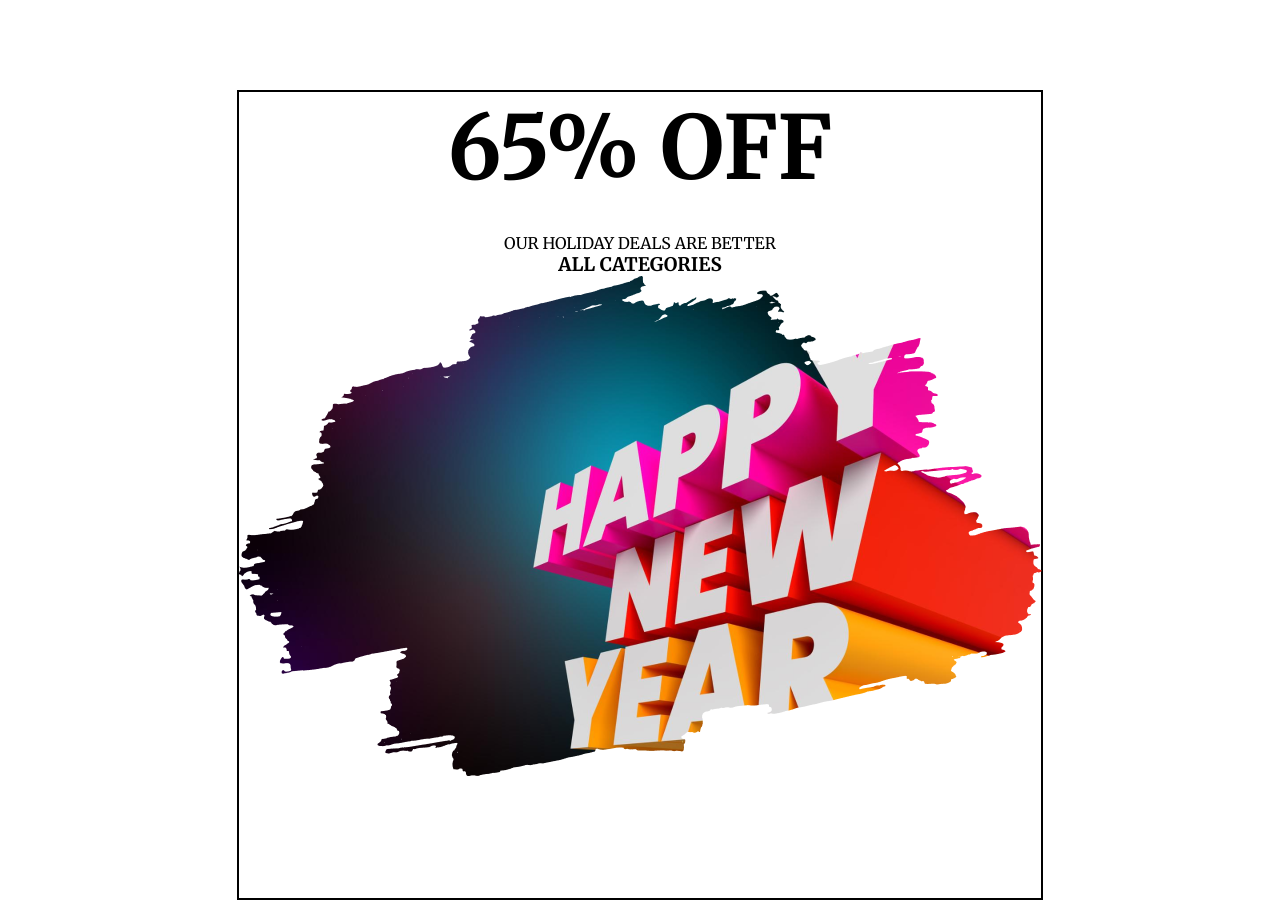
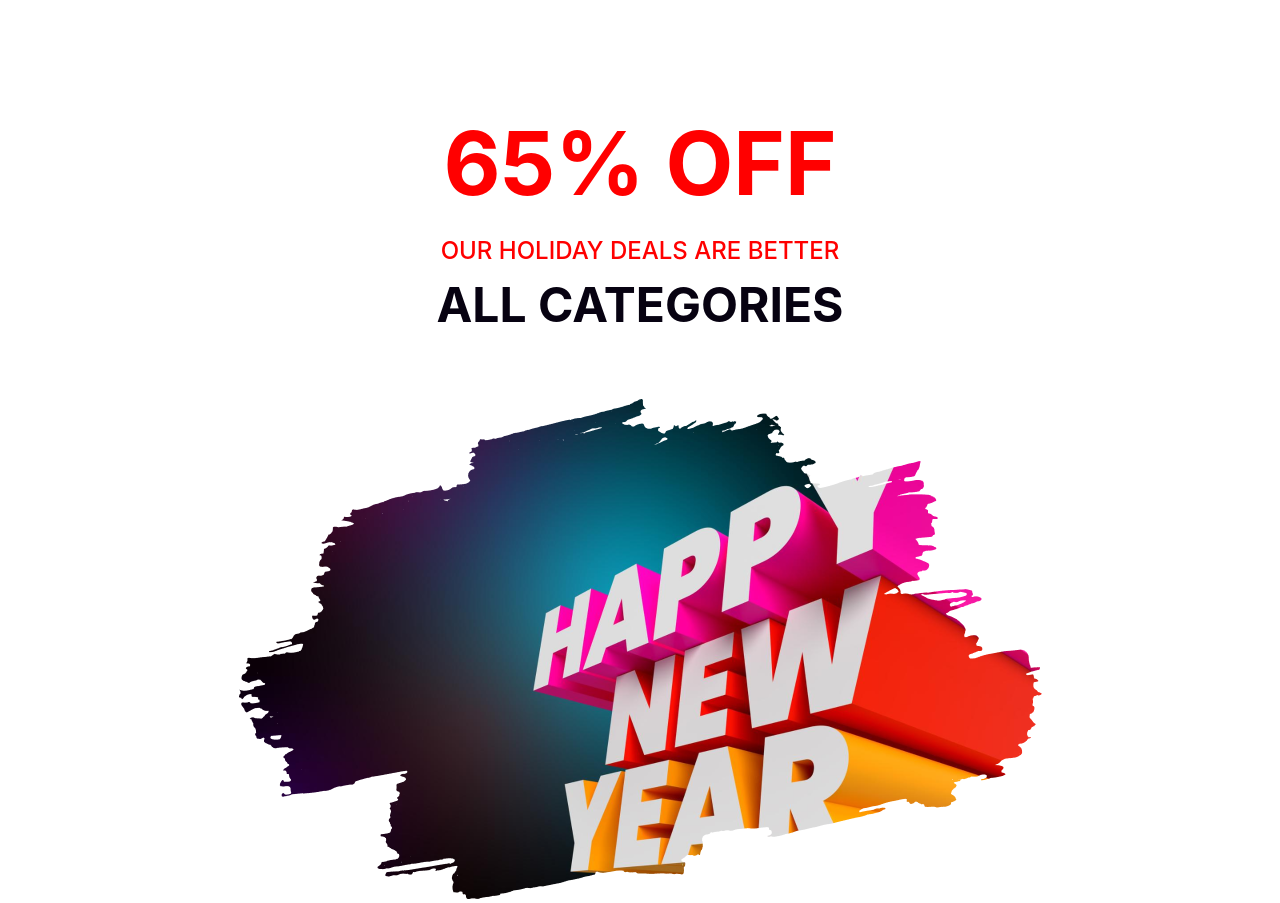
Before and after one commit to kFarzana04/new-year-offer, a plain HTML site: page index.html in a window 1280 px wide. Shown: the part 620-1523 px from the top of the page. Drawn offline with Linux system fonts and the light colour scheme.

Commit message:
second section done

```diff
--- a/index.html
+++ b/index.html
@@ -21,7 +21,9 @@
                 <p>OUR HOLIDAY DEALS ARE BETTER</p>
                 <h3>ALL CATEGORIES</h3>
             </div>
-            <div><img src="images/New Year Photo.png" alt=""></div>
+            <div class="image-container">
+                <img src="images/New Year Photo.png" alt="">
+            </div>
         </section>
     </main>
     <footer></footer>
--- a/stylesheet/style.css
+++ b/stylesheet/style.css
@@ -1,12 +1,11 @@
-@import url('https://fonts.googleapis.com/css2?family=Merriweather:ital,wght@0,300;0,400;0,700;0,900;1,300;1,400;1,700;1,900&display=swap');
-
+@import url('https://fonts.googleapis.com/css2?family=Merriweather+Sans:ital,wght@0,300..800;1,300..800&display=swap');
 * {
     margin: 0;
     padding: 0;
 }
 
 body{
-    font-family: "Merriweather", serif;
+    font-family: "Merriweather Sans", sans-serif;
 }
 
 /* Banner container style */
@@ -51,7 +50,6 @@ line-height: 40px;
     width: 802.9px;
     height: 806px;
     margin: 0 auto;
-    border: 2px solid;
     margin-top: 90px;
 }
 
@@ -64,7 +62,32 @@ line-height: 40px;
 }
 
 .second-section-content h1{
+    color: rgb(255, 0, 0);
+    font-family: Inter, sans-serif;
     font-size: 88px;
     font-weight: 700;
-    margin-bottom: 30px;
+    margin: 20px auto;
 }
+.second-section-content p{
+    color: rgb(255, 0, 0);
+    font-family: Inter, sans-serif;
+    font-size: 24px;
+    font-weight: 500;
+    margin-bottom: 10px;
+}
+.second-section-content h3{
+    color: rgb(7, 2, 17);
+    font-family: Inter, sans-serif;
+    font-size: 48px;
+    font-weight: 700;
+    margin-bottom: 65px;
+}
+
+.image-contaimer{
+    width: 802.9px;
+    height: 500px;
+}
+.image-contaimer img{
+    width: 802.9px;
+    height: 500px;
+}
```
